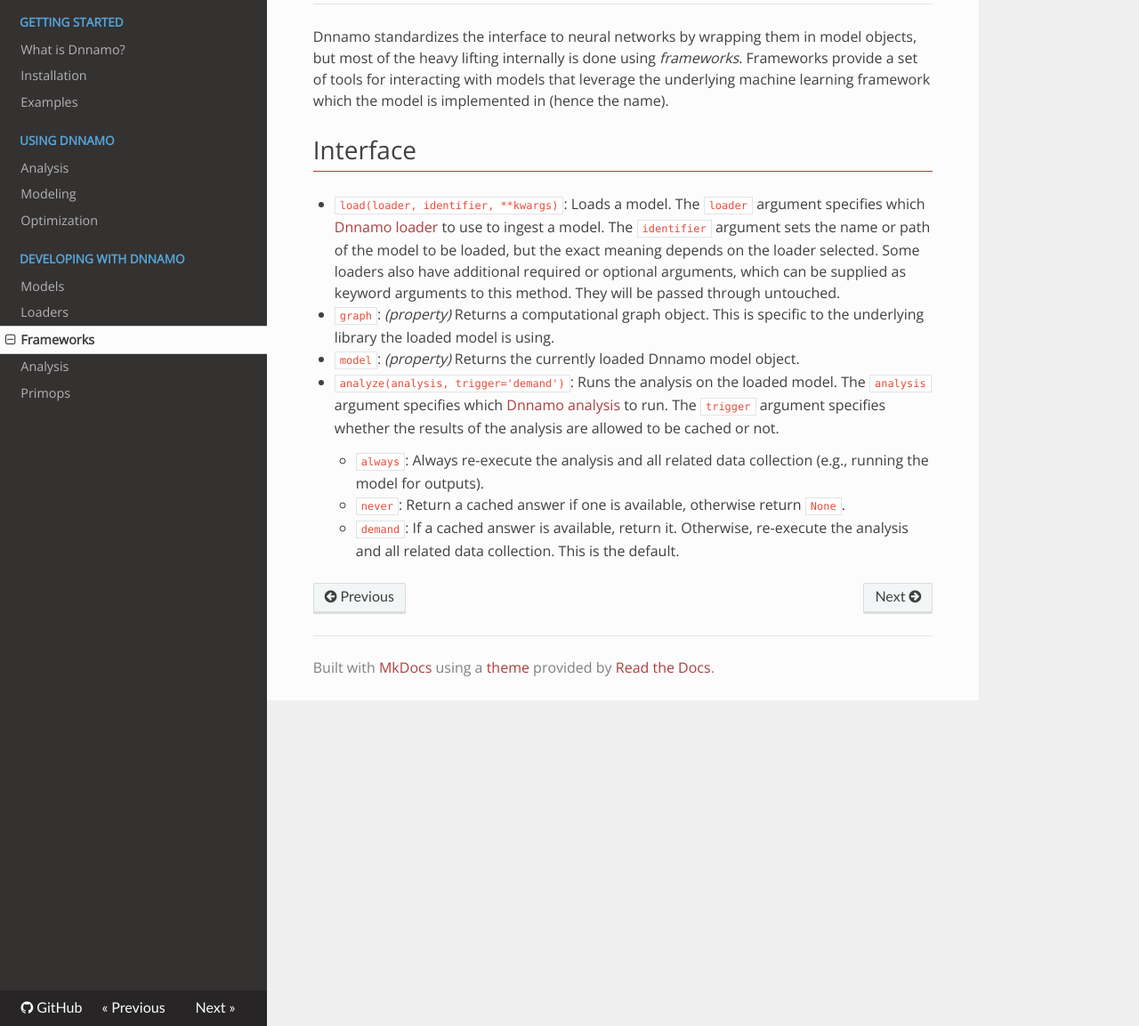
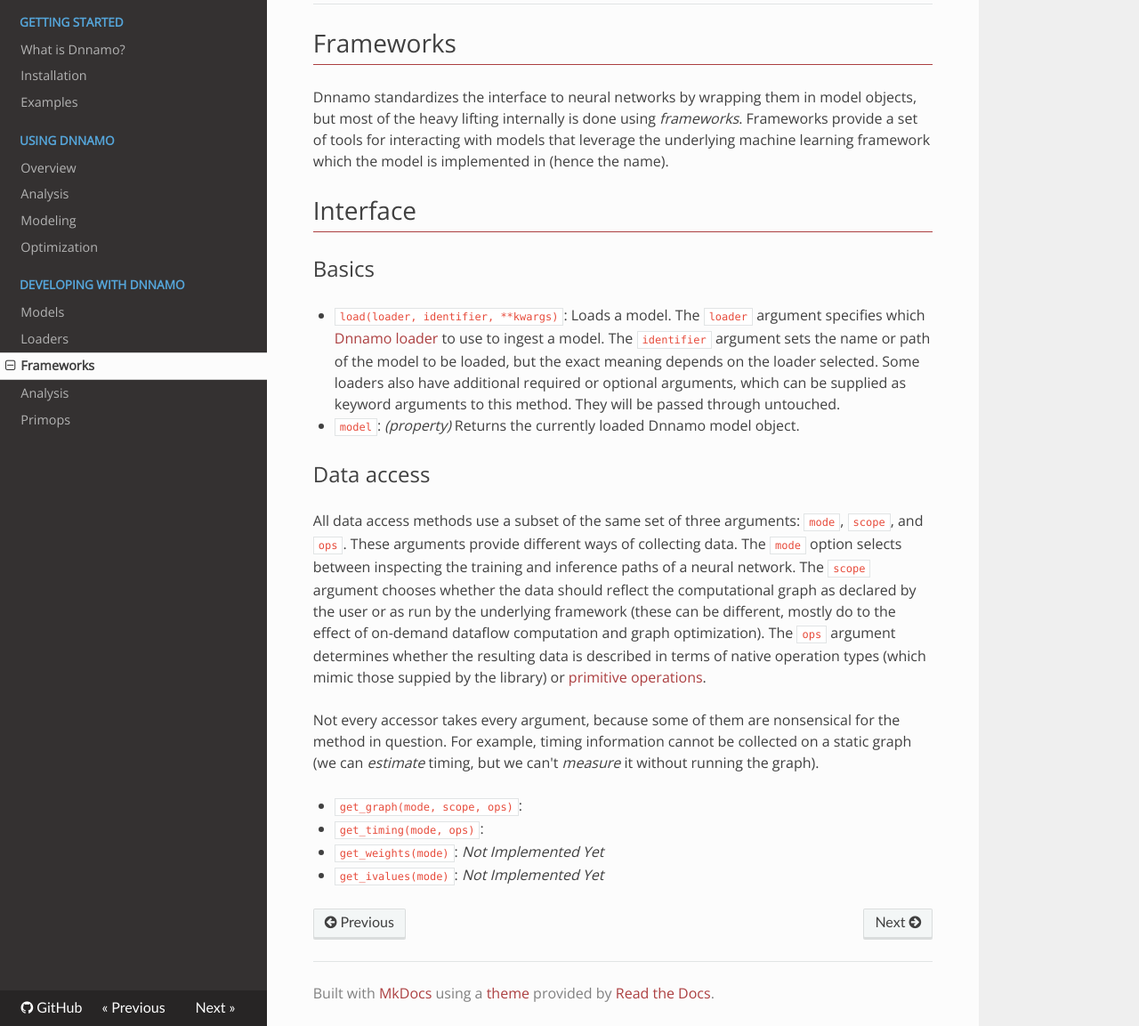
Before and after one commit to rdadolf/dnnamo, an MkDocs documentation site: the page built from docs/dev/frameworks.md, in a window 1280 px wide and 1249 px high, cut to the strip 96-1249 px from the top of the window. Shown: the whole strip at 89% size. Built offline with MkDocs 1.6.1, drawn with Linux system fonts in a browser that asks for light colours; nearby versions of some CDN libraries; old or Windows-style settings are respelled for this version of MkDocs.

Commit message:
Updated docs to reflect interface changes.

```diff
--- a/docs/dev/frameworks.md
+++ b/docs/dev/frameworks.md
@@ -1,16 +1,27 @@
+# Frameworks
+
 Dnnamo standardizes the interface to neural networks by wrapping them in model objects, but most of the heavy lifting internally is done using *frameworks*.
 Frameworks provide a set of tools for interacting with models that leverage the underlying machine learning framework which the model is implemented in (hence the name).
 
 # Interface
 
+## Basics
+
 - `load(loader, identifier, **kwargs)`: Loads a model. The `loader` argument specifies which [Dnnamo loader](/dev/loaders/index.html) to use to ingest a model. The `identifier` argument sets the name or path of the model to be loaded, but the exact meaning depends on the loader selected. Some loaders also have additional required or optional arguments, which can be supplied as keyword arguments to this method. They will be passed through untouched.
-
-- `graph`: *(property)* Returns a computational graph object. This is specific to the underlying library the loaded model is using.
 
 - `model`: *(property)* Returns the currently loaded Dnnamo model object.
 
-- `analyze(analysis, trigger='demand')`: Runs the analysis on the loaded model. The `analysis` argument specifies which [Dnnamo analysis](/dev/analysis/index.html) to run. The `trigger` argument specifies whether the results of the analysis are allowed to be cached or not.
+## Data access
 
-    - `always`: Always re-execute the analysis and all related data collection (e.g., running the model for outputs).
-    - `never`: Return a cached answer if one is available, otherwise return `None`.
-    - `demand`: If a cached answer is available, return it. Otherwise, re-execute the analysis and all related data collection. This is the default.
+All data access methods use a subset of the same set of three arguments: `mode`, `scope`, and `ops`. These arguments provide different ways of collecting data. The `mode` option selects between inspecting the training and inference paths of a neural network. The `scope` argument chooses whether the data should reflect the computational graph as declared by the user or as run by the underlying framework (these can be different, mostly do to the effect of on-demand dataflow computation and graph optimization). The `ops` argument determines whether the resulting data is described in terms of native operation types (which mimic those suppied by the library) or [primitive operations](/dev/primops/index.html).
+
+Not every accessor takes every argument, because some of them are nonsensical for the method in question.
+For example, timing information cannot be collected on a static graph (we can *estimate* timing, but we can't *measure* it without running the graph).
+
+- `get_graph(mode, scope, ops)`:
+
+- `get_timing(mode, ops)`:
+
+- `get_weights(mode)`: *Not Implemented Yet*
+
+- `get_ivalues(mode)`: *Not Implemented Yet*
--- a/mkdocs.yml
+++ b/mkdocs.yml
@@ -14,6 +14,7 @@
     - 'Installation': install.md
     - 'Examples': examples.md # probably want a couple simple, pretty demos here
   - 'Using Dnnamo':
+    - 'Overview': user/overview.md
     - 'Analysis': user/analysis.md # maybe separate pages on tools/examples
     - 'Modeling': user/modeling.md # maybe separate pages on tools/examples
     - 'Optimization': user/optimization.md # maybe separate pages on tools/examples
```
Also changed, not shown: docs/dev/loaders.md (+5 -3 lines), docs/dev/primops.md (+4 -1 lines), docs/install.md (+10 -0 lines), docs/user/analysis.md (deleted, +0 -5 lines), docs/user/overview.md (added, +1 -0 lines).
